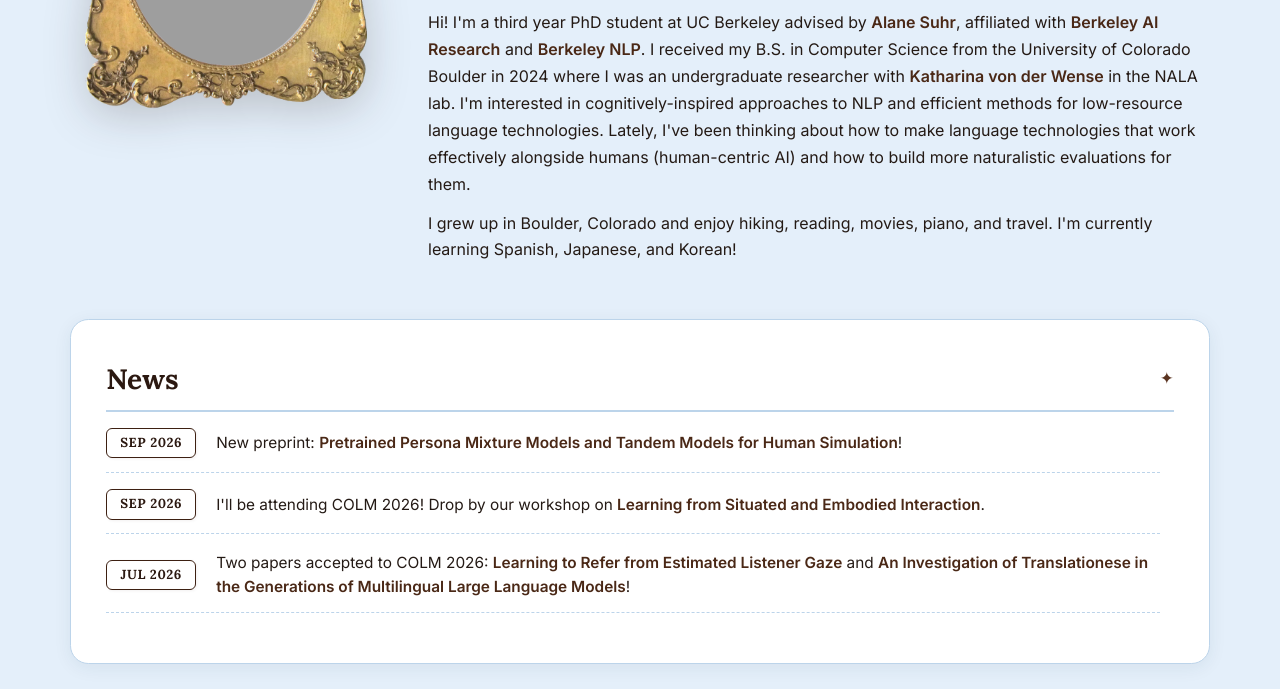
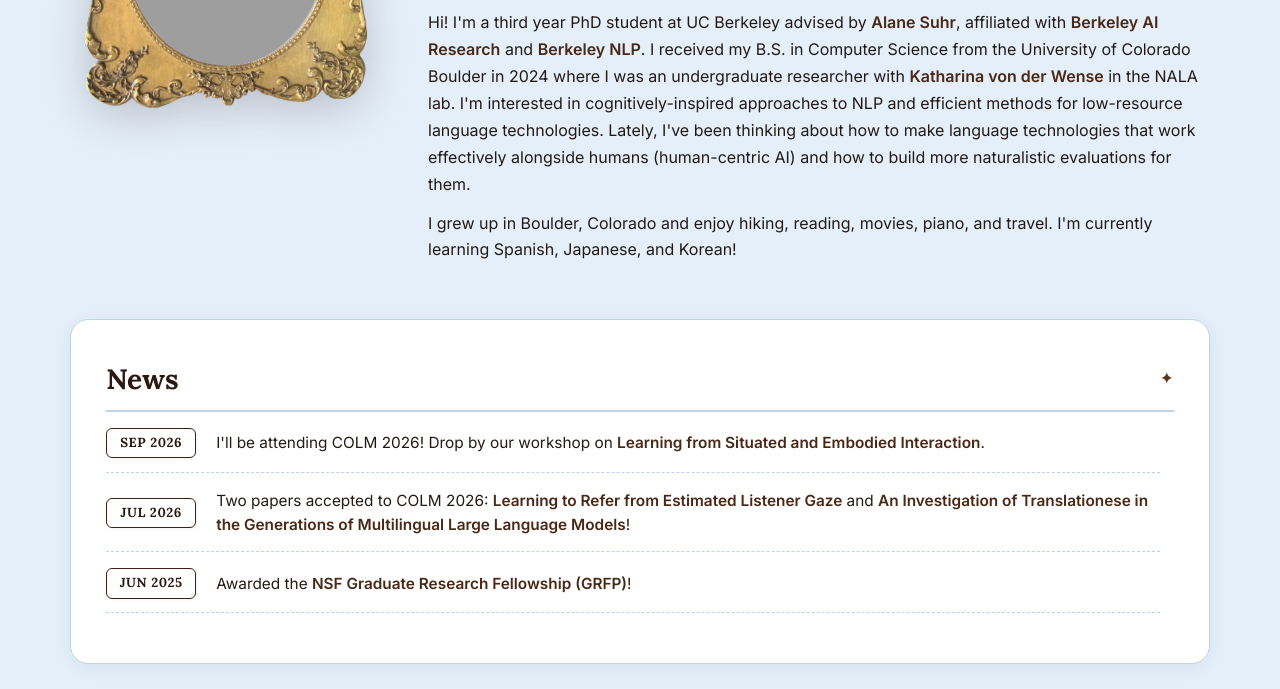
Before and after one commit to teaywright/teaywright.github.io, a plain HTML site: page index.html in a window 1280 px wide. Shown: the part 361-1050 px from the top of the page. Drawn offline with Linux system fonts and the light colour scheme; grey boxes are pictures that could not be loaded.

Commit message:
edited news

```diff
--- a/index.html
+++ b/index.html
@@ -772,10 +772,6 @@
                 <ul>
                     <li>
                         <span class="news-date">Sep 2026</span>
-                        <span class="news-content">New preprint: <a href="https://arxiv.org/abs/2609.22607" target="_blank">Pretrained Persona Mixture Models and Tandem Models for Human Simulation</a>!</span>
-                    </li>
-                    <li>
-                        <span class="news-date">Sep 2026</span>
                         <span class="news-content">I'll be attending COLM 2026! Drop by our workshop on <a href="https://learning-situated-interaction.github.io/">Learning from Situated and Embodied Interaction</a>.</span>
                     </li>
                     <li>
```
